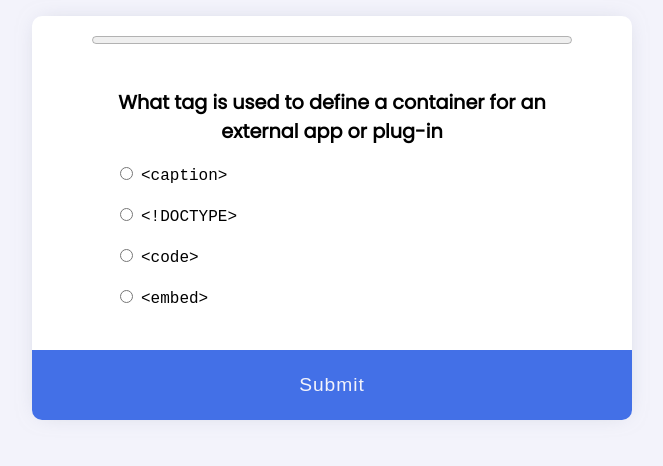
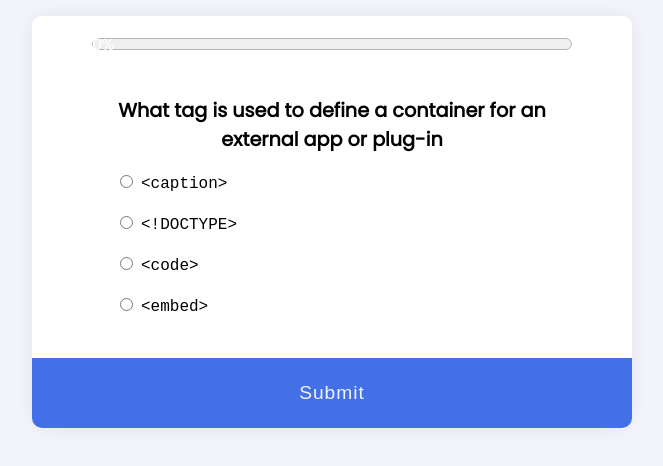
Before and after one commit to dretekin/quiz-app, a plain HTML site: page index.html in a window 1280 px wide. Shown: the whole page, without its empty margins (308-971 px from the left). Drawn offline with Linux system fonts and the light colour scheme.

Commit message:
add progress percentage as text

```diff
--- a/index.html
+++ b/index.html
@@ -16,6 +16,8 @@
 		<div class="container">
 			<form>
 				<div class="progress-bar">
+					<span class="progress-text">0%</span>
+
 					<progress id="quiz-progress" value="0" max="100"></progress>
 				</div>
 				<section class="question-and-answers-container">
--- a/script.js
+++ b/script.js
@@ -65,6 +65,7 @@ const form = document.querySelector("form");
 const question = document.querySelector(".question");
 const answersItems = document.querySelectorAll(".answer-option-item");
 const quizProgress = document.getElementById("quiz-progress");
+const quizProgressText = document.querySelector(".progress-text");
 
 let quizCount = 0;
 let correctScoreCount = 0;
@@ -83,8 +84,11 @@ form.addEventListener("submit", (event) => {
 		".question-and-answers-container"
 	);
 
-	console.log(quizProgress);
-	quizProgress.value = (quizCount / quizData.length) * 100;
+	const quizProgressCalc = (quizCount / quizData.length) * 100;
+
+	quizProgress.value = quizProgressCalc;
+
+	quizProgressText.textContent = quizProgressCalc;
 
 	// check for last card
 	if (!quizComplete && quizCount >= quizData.length) {
--- a/style.css
+++ b/style.css
@@ -86,13 +86,24 @@ input[type="submit"] {
 }
 
 .progress-bar {
+	position: relative;
+	width: var(--question-and-answers-container-width);
+	margin: auto;
 	margin-top: 1rem;
 }
 
+.progress-text {
+	position: absolute;
+	top: 0;
+	left: 0;
+	color: #fff;
+}
+
 #quiz-progress {
-	width: var(--question-and-answers-container-width);
 	display: block;
-	margin: auto;
+	width: 100%;
+	/* margin: auto; */
+	padding: 12px 0;
 }
 
 @media screen and (min-width: 600px) {
```
